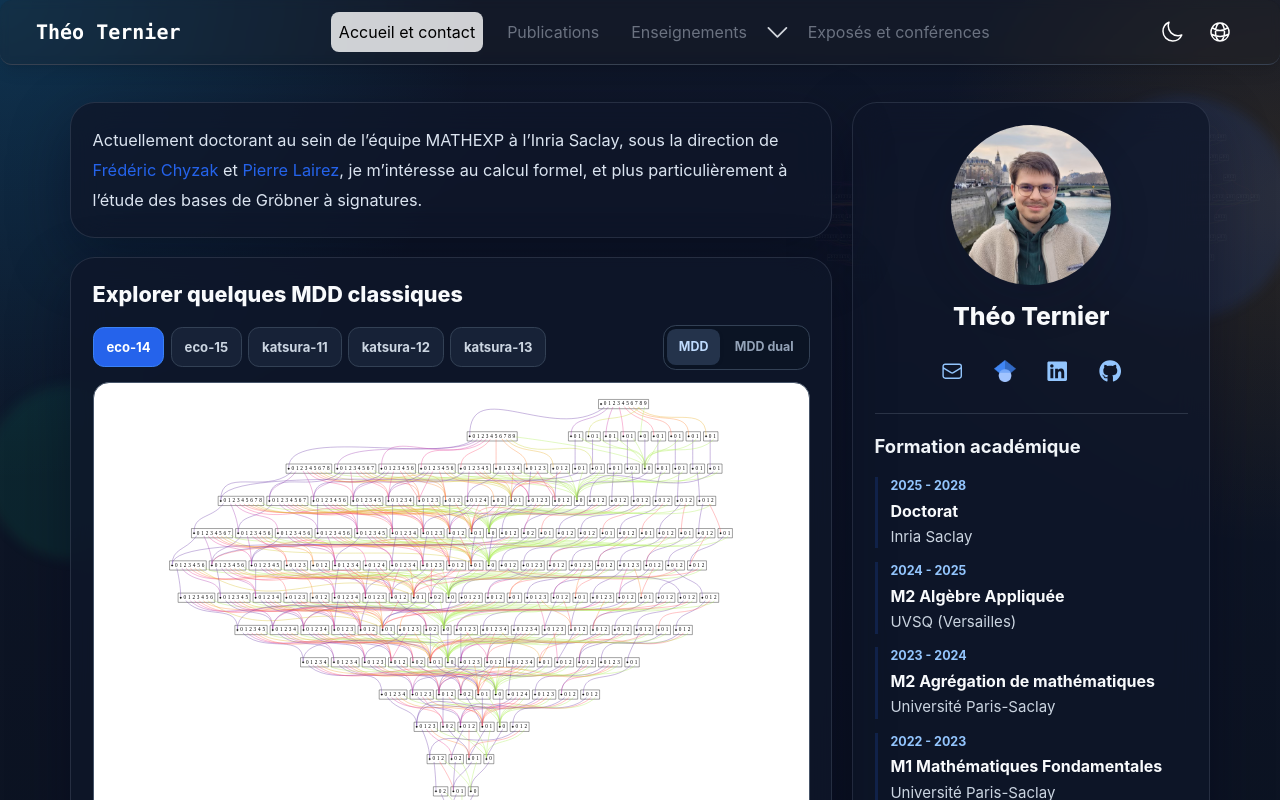
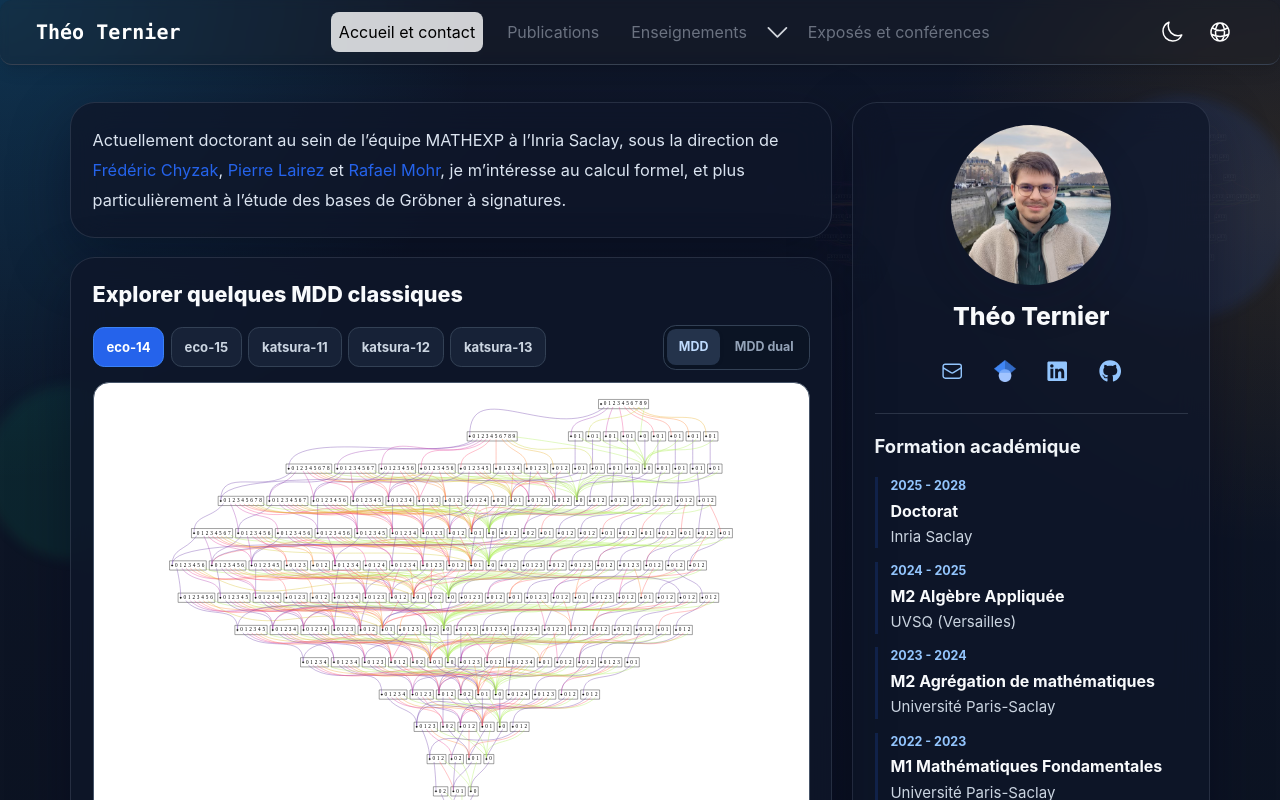
Before and after one commit to ThTer11/ThTer11.github.io, a React (Create React App) app: page /#/fr/ in a window 1280 px wide. Shown: the top 800 px of the page. Built offline with nearby package versions, Linux system fonts and the light colour scheme.

Commit message:
Add Rafael Mohr as phd supervisor

```diff
--- a/src/translations.js
+++ b/src/translations.js
@@ -11,7 +11,7 @@ const translations = {
       job: "",
       workplace: "Inria Saclay",
       description:
-        'Actuellement doctorant au sein de l’équipe MATHEXP à l’Inria Saclay, sous la direction de <a class="text-blue-500" target="_blank" href="https://mathexp.eu/chyzak/" rel="noopener noreferrer">Frédéric Chyzak</a> et <a class="text-blue-500" target="_blank" href="https://mathexp.eu/lairez/" rel="noopener noreferrer">Pierre Lairez</a>, je m’intéresse au calcul formel, et plus particulièrement à l’étude des bases de Gröbner à signatures.',
+        'Actuellement doctorant au sein de l’équipe MATHEXP à l’Inria Saclay, sous la direction de <a class="text-blue-500" target="_blank" href="https://mathexp.eu/chyzak/" rel="noopener noreferrer">Frédéric Chyzak</a>, <a class="text-blue-500" target="_blank" href="https://mathexp.eu/lairez/" rel="noopener noreferrer">Pierre Lairez</a> et <a class="text-blue-500" target="_blank" href="https://rafaeldavidmohr.github.io/" rel="noopener noreferrer">Rafael Mohr</a>, je m’intéresse au calcul formel, et plus particulièrement à l’étude des bases de Gröbner à signatures.',
       heroKicker: "Calcul formel",
       focusTitle: "Axes de recherche",
       focusAreas: [
@@ -486,7 +486,7 @@ const translations = {
       job: "",
       workplace: "Inria Saclay",
       description:
-        'I am currently a PhD student in the MATHEXP team at Inria Saclay, under the supervision of <a class="text-blue-500" target="_blank" href="https://mathexp.eu/chyzak/" rel="noopener noreferrer">Frédéric Chyzak</a> and <a class="text-blue-500" target="_blank" href="https://mathexp.eu/lairez/" rel="noopener noreferrer">Pierre Lairez</a>. My research focuses on computer algebra, especially on signature Gröbner bases computations.',
+        'I am currently a PhD student in the MATHEXP team at Inria Saclay, under the supervision of <a class="text-blue-500" target="_blank" href="https://mathexp.eu/chyzak/" rel="noopener noreferrer">Frédéric Chyzak</a>, <a class="text-blue-500" target="_blank" href="https://mathexp.eu/lairez/" rel="noopener noreferrer">Pierre Lairez</a>, and <a class="text-blue-500" target="_blank" href="https://rafaeldavidmohr.github.io/" rel="noopener noreferrer">Rafael Mohr</a>. My research focuses on computer algebra, especially on signature Gröbner bases computations.',
       heroKicker: "Computer algebra",
       focusTitle: "Research areas",
       focusAreas: [
```
